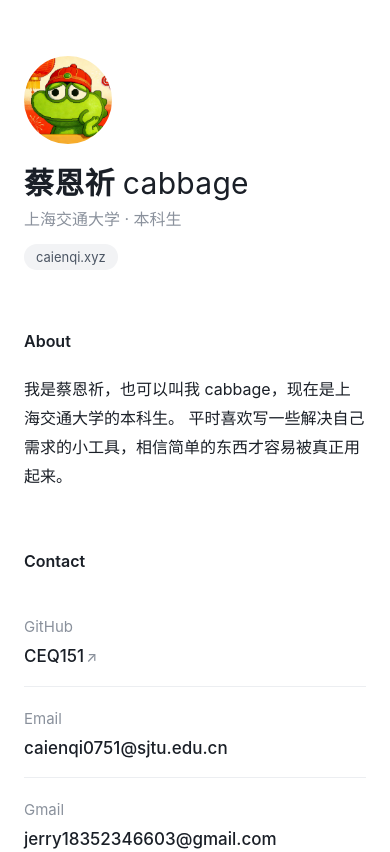
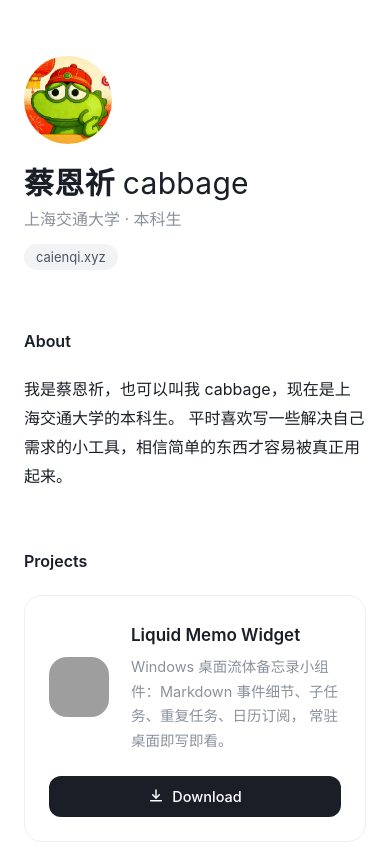
Before and after one commit to CEQ151/caienqi.xyz, a plain HTML site: page index.html in a window 390 px wide. Shown: the top 852 px of the page. Drawn offline with Linux system fonts and the light colour scheme; no server answers; grey boxes are pictures that could not be loaded.

Commit message:
feat: add Liquid Memo Widget project card with live version + release download

```diff
--- a/index.html
+++ b/index.html
@@ -105,6 +105,90 @@
         margin-top: 12px;
       }
 
+      /* 项目卡片 */
+      .project-card {
+        display: flex;
+        align-items: center;
+        gap: 22px;
+        padding: 24px;
+        border: 1px solid var(--divider);
+        border-radius: 18px;
+        transition: border-color 0.15s ease;
+      }
+      .project-card:hover {
+        border-color: var(--muted);
+      }
+      .project-icon {
+        width: 72px;
+        height: 72px;
+        border-radius: 18px;
+        flex-shrink: 0;
+      }
+      .project-info {
+        flex: 1;
+        min-width: 0;
+      }
+      .project-name {
+        font-size: 17px;
+        font-weight: 600;
+        display: flex;
+        align-items: center;
+        gap: 10px;
+        flex-wrap: wrap;
+      }
+      .version-pill {
+        display: inline-block;
+        padding: 0 10px;
+        background: var(--pill-bg);
+        color: var(--pill-text);
+        border-radius: 999px;
+        font-size: 12.5px;
+        font-weight: 400;
+        line-height: 1.8;
+        font-variant-numeric: tabular-nums;
+      }
+      .project-desc {
+        color: var(--muted);
+        font-size: 14.5px;
+        margin-top: 4px;
+        line-height: 1.7;
+      }
+      .download-btn {
+        flex-shrink: 0;
+        display: inline-flex;
+        align-items: center;
+        gap: 8px;
+        padding: 10px 22px;
+        background: var(--text);
+        color: var(--bg);
+        border-radius: 12px;
+        font-size: 14.5px;
+        font-weight: 500;
+        line-height: 1.5;
+        transition: opacity 0.15s ease;
+      }
+      .download-btn:hover {
+        opacity: 0.82;
+      }
+      .download-btn svg {
+        width: 16px;
+        height: 16px;
+        flex-shrink: 0;
+      }
+      @media (max-width: 560px) {
+        .project-card {
+          flex-wrap: wrap;
+        }
+        .project-icon {
+          width: 60px;
+          height: 60px;
+        }
+        .download-btn {
+          width: 100%;
+          justify-content: center;
+        }
+      }
+
       /* 条目：左年份，右内容 */
       .row {
         display: grid;
@@ -205,6 +289,33 @@
       </section>
 
       <section>
+        <h2>Projects</h2>
+        <div class="project-card">
+          <img
+            class="project-icon"
+            src="https://raw.githubusercontent.com/CEQ151/liquid-memo-widget/main/assets/logo.png"
+            alt="Liquid Memo Widget 图标"
+          />
+          <div class="project-info">
+            <div class="project-name">
+              Liquid Memo Widget
+              <span class="version-pill" id="lmw-version" title="自动同步 GitHub 最新 Release">…</span>
+            </div>
+            <p class="project-desc">
+              Windows 桌面流体备忘录小组件：Markdown 事件细节、子任务、重复任务、日历订阅，
+              常驻桌面即写即看。
+            </p>
+          </div>
+          <a class="download-btn" id="lmw-download" href="https://github.com/CEQ151/liquid-memo-widget/releases/latest" target="_blank" rel="noopener">
+            <svg viewBox="0 0 24 24" fill="none" stroke="currentColor" stroke-width="2.2" stroke-linecap="round" stroke-linejoin="round" aria-hidden="true">
+              <path d="M12 3v12" /><path d="m7 10 5 5 5-5" /><path d="M4 19h16" />
+            </svg>
+            <span id="lmw-download-label">Download</span>
+          </a>
+        </div>
+      </section>
+
+      <section>
         <h2>Contact</h2>
         <div class="row">
           <div class="date">GitHub</div>
@@ -231,5 +342,34 @@
         <a href="https://github.com/CEQ151" target="_blank" rel="noopener">github.com/CEQ151</a>
       </footer>
     </div>
+
+    <script>
+      // Liquid Memo Widget: version badge + direct .exe download from the latest GitHub release.
+      (function () {
+        var API = "https://api.github.com/repos/CEQ151/liquid-memo-widget/releases/latest";
+        var versionEl = document.getElementById("lmw-version");
+        var downloadEl = document.getElementById("lmw-download");
+        var labelEl = document.getElementById("lmw-download-label");
+        fetch(API)
+          .then(function (r) {
+            if (!r.ok) throw new Error(r.status);
+            return r.json();
+          })
+          .then(function (release) {
+            if (versionEl && release.tag_name) versionEl.textContent = release.tag_name;
+            var asset = (release.assets || []).find(function (a) {
+              return /\.exe$/i.test(a.name);
+            });
+            if (asset && downloadEl) {
+              downloadEl.href = asset.browser_download_url;
+              if (labelEl) labelEl.textContent = "Download " + (asset.size / 1048576).toFixed(1) + " MB";
+            }
+          })
+          .catch(function () {
+            // API unreachable (e.g. rate limit): badge hides, button falls back to the releases page.
+            if (versionEl) versionEl.style.display = "none";
+          });
+      })();
+    </script>
   </body>
 </html>
```
